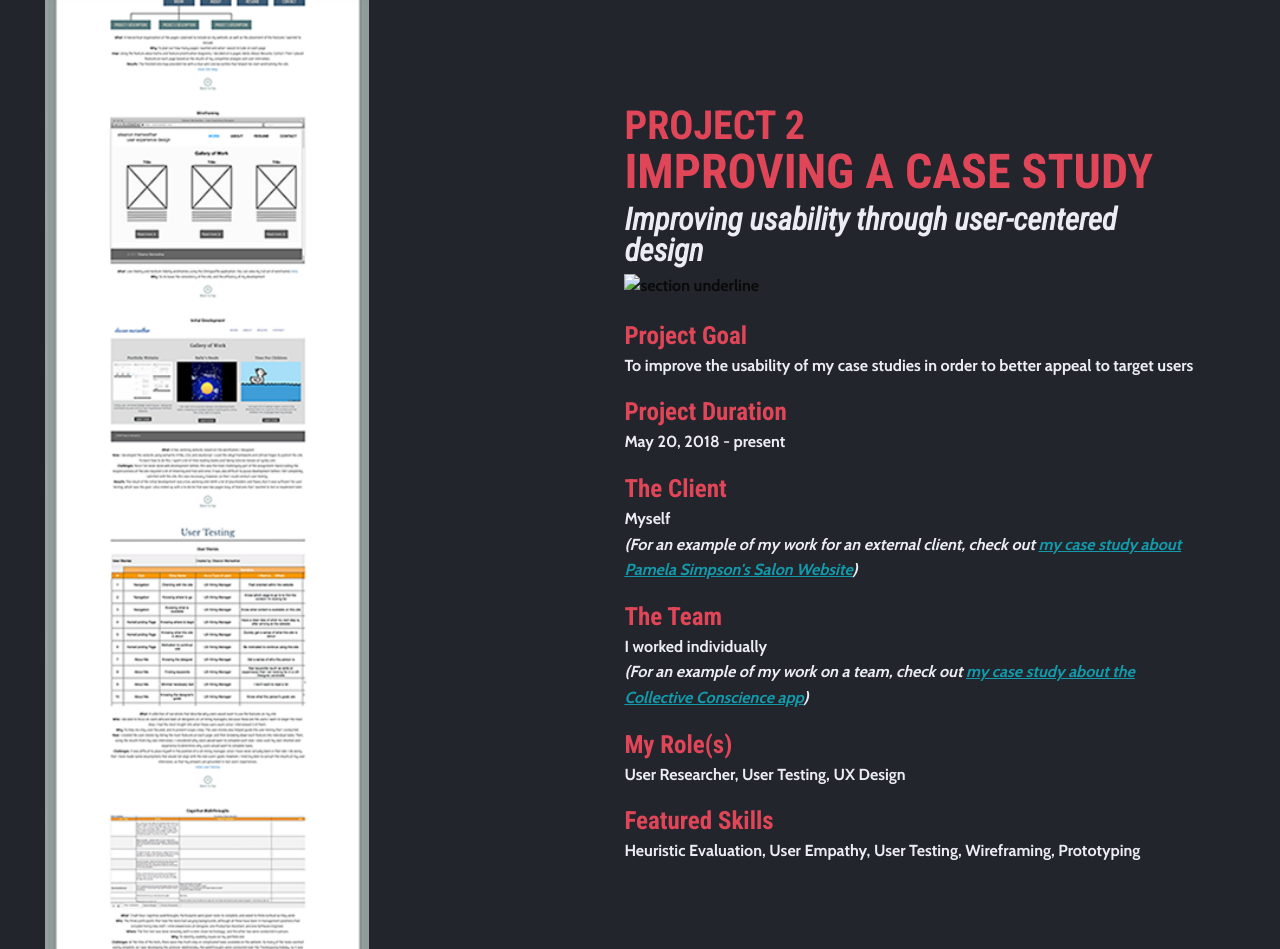
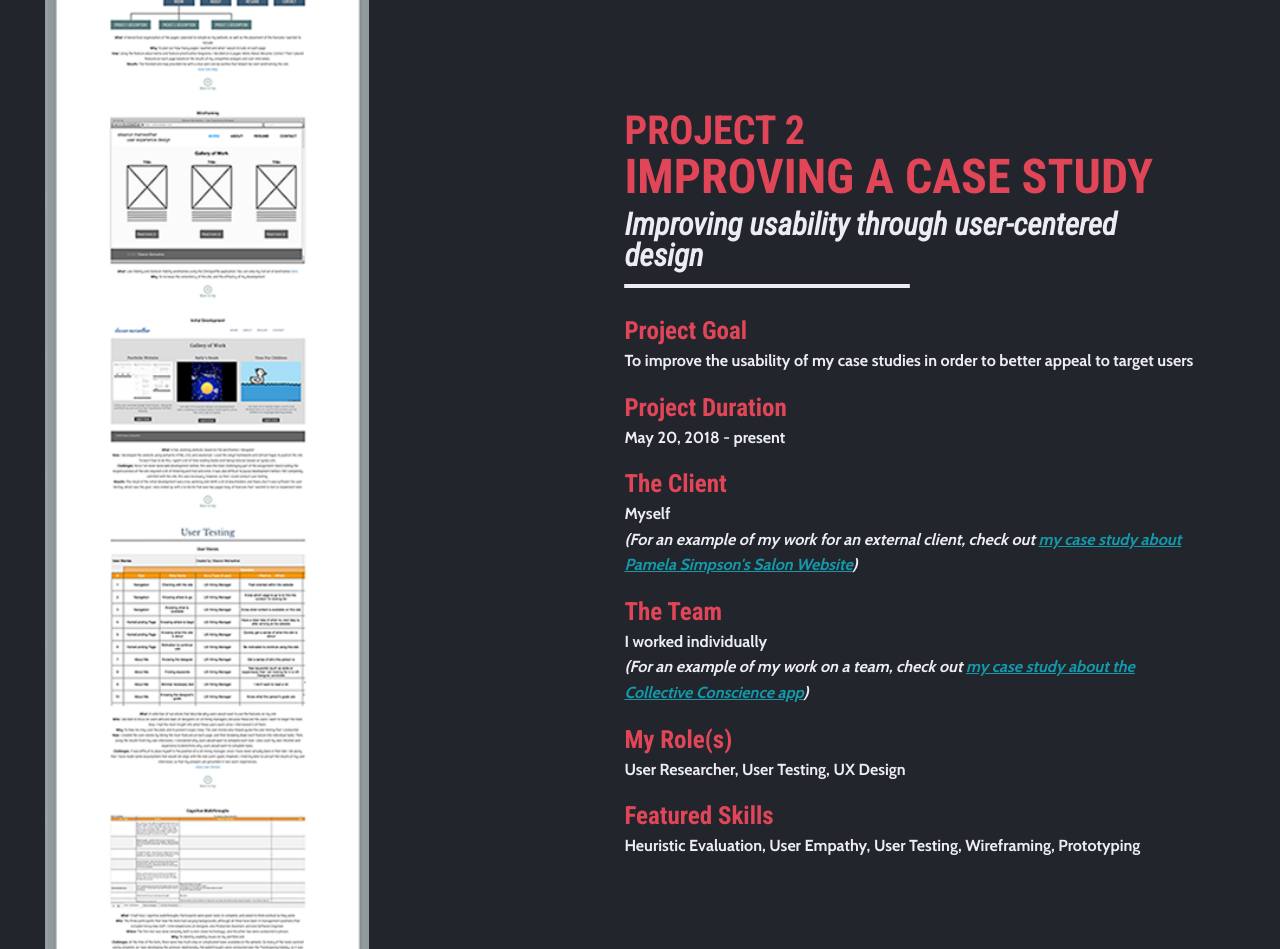
Before and after one commit to emeriwether/emeriwether.github.io, a Jekyll site: the page project.html, which Jekyll copies as it is, in a window 1280 px wide. Shown: the part 1417-2366 px from the top of the page. Built offline with Jekyll 4.4.1, drawn with Linux system fonts in a browser that asks for light colours.

Commit message:
ct prev comm

```diff
--- a/project.html
+++ b/project.html
@@ -63,7 +63,7 @@
                     <h2 class="text-left">PROJECT 2</h2>
                     <h1 class="text-left">IMPROVING A CASE STUDY</h1>
                     <h3 class="text-left italicText">Improving usability through user-centered design</h3>
-                    <img class="sectionUnderline" src="images/sectionUnderline.svg" alt="section underline">
+                    <img class="sectionUnderline" src="images/project2/sectionUnderline.svg" alt="section underline">
                     <h4 class="text-left headerSectionLabel">Project Goal</h4>
                     <p class="text-left">To improve the usability of my case studies in order to better appeal to target users</p>
                     <h4 class="text-left headerSectionLabel">Project Duration</h4>
```
